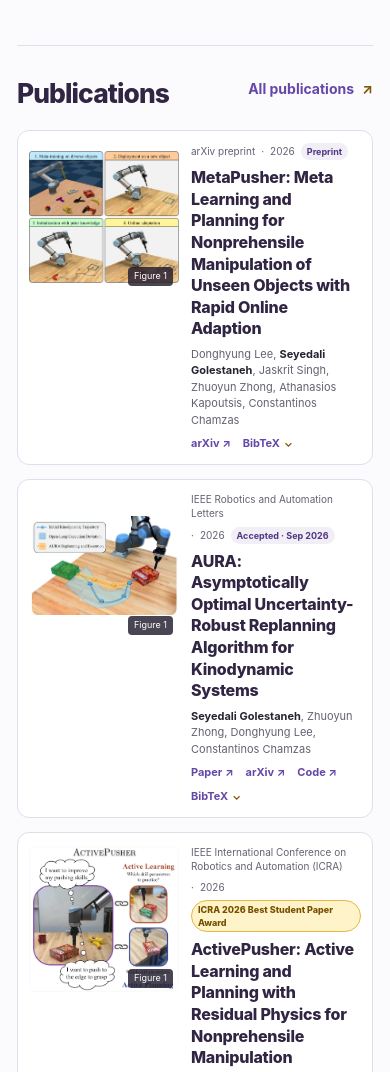
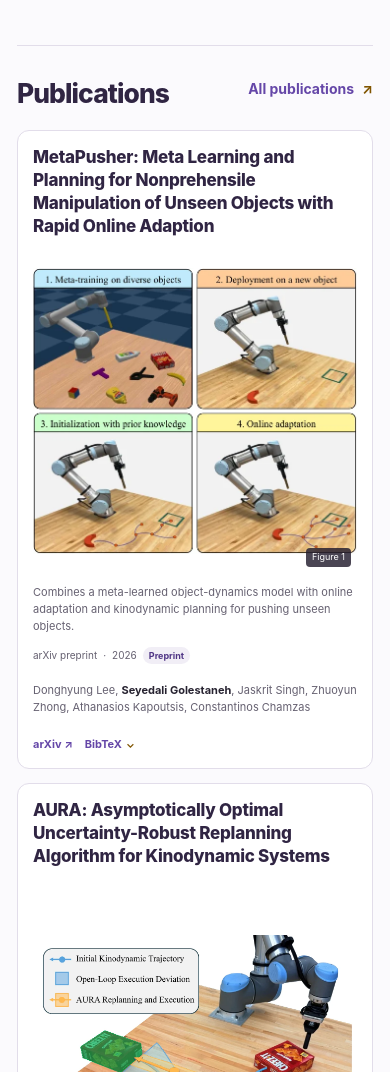
Before and after one commit to aligolestaneh/aligolestaneh.github.io, an Astro site: page / in a window 390 px wide. Shown: the part 803-1875 px from the top of the page. Built offline with nearby package versions, Linux system fonts and the light colour scheme; Astro itself is replaced by a stand-in of ours.

Commit message:
Show homepage publications in three vertical cards

```diff
--- a/src/components/PublicationCard.astro
+++ b/src/components/PublicationCard.astro
@@ -13,6 +13,23 @@ const target = publication.arxiv || publication.paper || publication.doi;
 const isAward = publication.status?.toLowerCase().includes("best student paper award") ?? false;
 ---
 <article class:list={["publication-card", compact && "publication-card-compact", publication.image && "has-thumbnail"]}>
+  {compact ? (
+    <div class="publication-content publication-content-compact">
+      <h3>{target ? <a href={target} target="_blank" rel="noopener noreferrer">{publication.title}</a> : publication.title}</h3>
+      {publication.image && target && <a class="publication-thumb" href={target} target="_blank" rel="noopener noreferrer" aria-label={"Open paper: " + publication.title}>
+        <img src={publication.image} alt={publication.imageAlt || "Figure 1 from " + publication.title} loading="lazy" decoding="async" />
+        <span>Figure 1</span>
+      </a>}
+      <p class="publication-description">{publication.description}</p>
+      <div class="publication-meta"><span>{publication.venue}</span><span aria-hidden="true">·</span><span>{publication.year}</span>{publication.status && <span class:list={["publication-status", isAward && "publication-status-award"]}>{publication.status}</span>}</div>
+      <p class="authors">{publication.authors.map((author, index) => <>{index > 0 && <span>, </span>}{author.toLowerCase().includes("golestaneh") ? <strong>{author}</strong> : author}</>)}</p>
+      <div class="resource-row">
+        {resources.map((resource) => <a href={resource.href} target="_blank" rel="noopener noreferrer">{resource.label}<span aria-hidden="true"> ↗</span></a>)}
+        <details class="bibtex"><summary>BibTeX</summary><div class="bibtex-popover"><pre>{publication.bibtex}</pre><button class="copy-bibtex" type="button" data-bibtex={publication.bibtex}>Copy BibTeX</button></div></details>
+      </div>
+    </div>
+  ) : (
+    <>
       {publication.image && target && <a class="publication-thumb" href={target} target="_blank" rel="noopener noreferrer" aria-label={"Open paper: " + publication.title}>
         <img src={publication.image} alt={publication.imageAlt || "Figure 1 from " + publication.title} loading="lazy" decoding="async" />
         <span>Figure 1</span>
@@ -21,10 +38,12 @@ const isAward = publication.status?.toLowerCase().includes("best student paper a
         <div class="publication-meta"><span>{publication.venue}</span><span aria-hidden="true">·</span><span>{publication.year}</span>{publication.status && <span class:list={["publication-status", isAward && "publication-status-award"]}>{publication.status}</span>}</div>
         <h3>{target ? <a href={target} target="_blank" rel="noopener noreferrer">{publication.title}</a> : publication.title}</h3>
         <p class="authors">{publication.authors.map((author, index) => <>{index > 0 && <span>, </span>}{author.toLowerCase().includes("golestaneh") ? <strong>{author}</strong> : author}</>)}</p>
-    {!compact && <p class="publication-description">{publication.description}</p>}
+        <p class="publication-description">{publication.description}</p>
         <div class="resource-row">
           {resources.map((resource) => <a href={resource.href} target="_blank" rel="noopener noreferrer">{resource.label}<span aria-hidden="true"> ↗</span></a>)}
           <details class="bibtex"><summary>BibTeX</summary><div class="bibtex-popover"><pre>{publication.bibtex}</pre><button class="copy-bibtex" type="button" data-bibtex={publication.bibtex}>Copy BibTeX</button></div></details>
         </div>
       </div>
+    </>
+  )}
 </article>
--- a/src/styles/global.css
+++ b/src/styles/global.css
@@ -137,10 +137,14 @@ p { color: var(--muted); }
 .news-copy h3 { margin: 0 0 2px; font-size: 14px; letter-spacing: -.01em; }
 .home-feature-section .section-heading h2 { font-size: clamp(1.65rem, 3vw, 1.9rem); font-weight: 800; letter-spacing: -.035em; }
 .home-feature-section .news-copy h3 { color: var(--ink); font-size: 15px; font-weight: 760; }
-.homepage-publications { padding-bottom: 0; }
-.homepage-publications .publication-card { grid-template-columns: minmax(0, 300px) minmax(0, 1fr); }
+.homepage-publications { grid-template-columns: repeat(3, minmax(0, 1fr)); align-items: stretch; padding-bottom: 0; }
+.homepage-publications .publication-card-compact { display: flex; flex-direction: column; gap: 12px; }
+.homepage-publications .publication-content-compact { display: flex; flex: 1; flex-direction: column; gap: 11px; }
+.homepage-publications .publication-content-compact h3 { margin: 0; font-size: 17px; font-weight: 760; }
+.homepage-publications .publication-content-compact .publication-description { margin: 0; }
+.homepage-publications .publication-content-compact .resource-row { margin-top: auto; padding-top: 3px; }
 .homepage-publications .publication-card:not(.has-thumbnail) { grid-template-columns: minmax(0, 1fr); }
-.homepage-publications .publication-card-compact .publication-content h3 { font-size: 16px; font-weight: 760; }
+.homepage-publications .publication-thumb { width: 100%; aspect-ratio: 1; }
 .news-page { padding-bottom: 58px; }
 .news-page .news-item { padding-bottom: 24px; }
 .news-copy p { margin: 0; font-size: 12px; }
@@ -183,7 +187,6 @@ p { color: var(--muted); }
 .publication-filter-item[hidden], .empty-state[hidden] { display: none; }
 .empty-state { padding: 20px 0; }
 .publication-controls + .publication-list { margin-top: 15px; }
-.publication-card-compact .publication-description { display: none; }
 
 /* Teaching page and footer */
 .teaching-page { min-height: 65vh; }
@@ -215,7 +218,8 @@ p { color: var(--muted); }
   .desktop-nav { gap: 17px; }
   .profile-hero { grid-template-columns: minmax(0, 1fr) 210px; gap: 30px; }
   .profile-photo img { height: 235px; }
-  .publication-card, .homepage-publications .publication-card { grid-template-columns: minmax(0, 230px) minmax(0, 1fr); }
+  .homepage-publications { grid-template-columns: repeat(2, minmax(0, 1fr)); }
+  .publication-list:not(.homepage-publications) .publication-card { grid-template-columns: minmax(0, 230px) minmax(0, 1fr); }
 }
 @media (max-width: 650px) {
   .container { width: calc(100% - 34px); }
@@ -232,11 +236,11 @@ p { color: var(--muted); }
   .path-grid { grid-template-columns: 1fr; gap: 27px; }
   .award-list { grid-template-columns: 1fr; }
   .section-heading { align-items: start; }
-  .publication-card { grid-template-columns: minmax(150px, 34%) minmax(0, 1fr); gap: 12px; padding: 11px; }
-  .publication-card:not(.has-thumbnail) { grid-template-columns: 1fr; }
-  .homepage-publications .publication-card { grid-template-columns: minmax(150px, 34%) minmax(0, 1fr); }
+  .publication-list:not(.homepage-publications) .publication-card { grid-template-columns: minmax(150px, 34%) minmax(0, 1fr); gap: 12px; padding: 11px; }
+  .publication-list:not(.homepage-publications) .publication-card:not(.has-thumbnail) { grid-template-columns: 1fr; }
+  .homepage-publications { grid-template-columns: 1fr; }
   .homepage-publications .publication-card:not(.has-thumbnail) { grid-template-columns: 1fr; }
-  .publication-thumb { min-height: 0; }
+  .publication-list:not(.homepage-publications) .publication-thumb { min-height: 0; }
   .publication-content h3 { font-size: 13px; }
   .publication-description { font-size: 11px; }
   .publication-controls { align-items: stretch; flex-direction: column; gap: 9px; }
```
Lines whose indentation alone changed are shown as unchanged.
